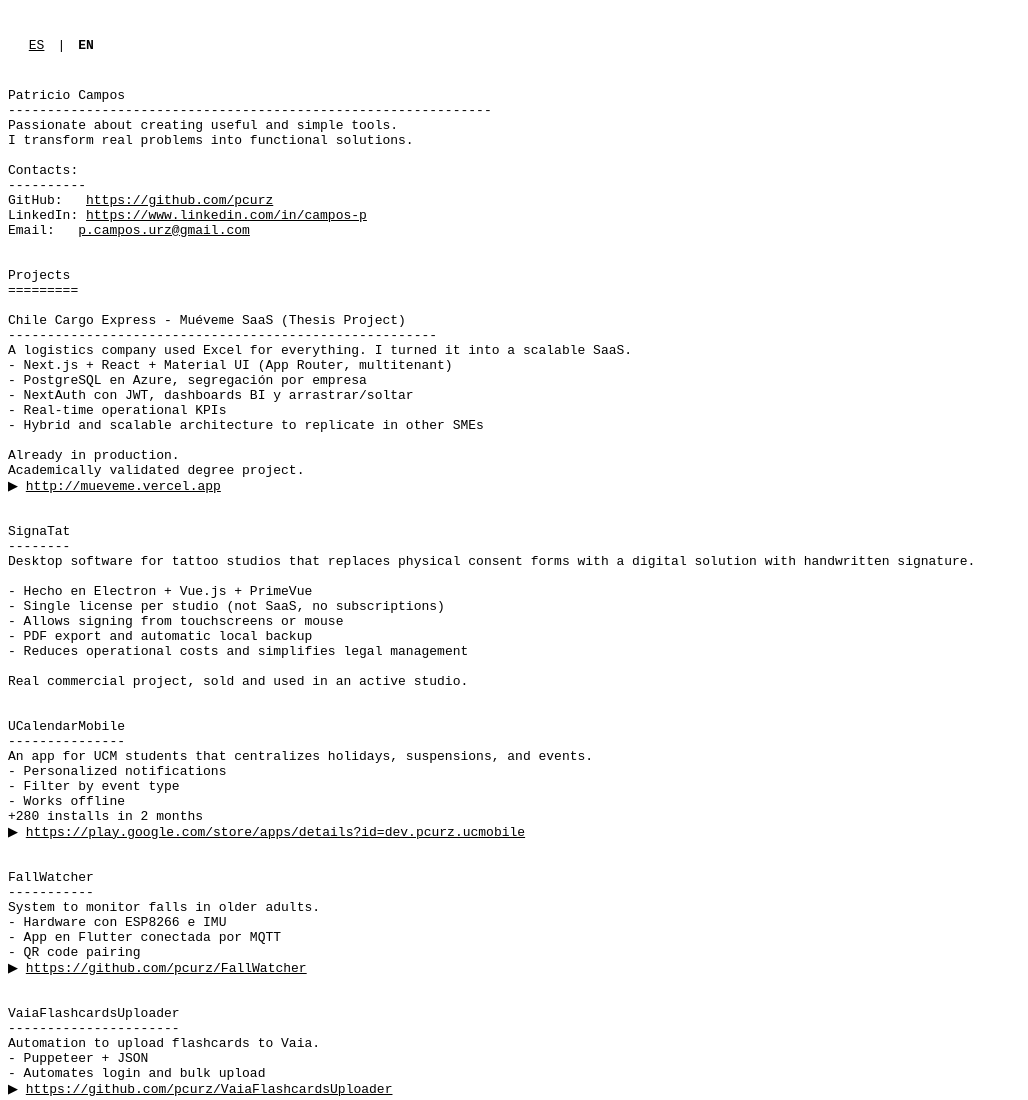
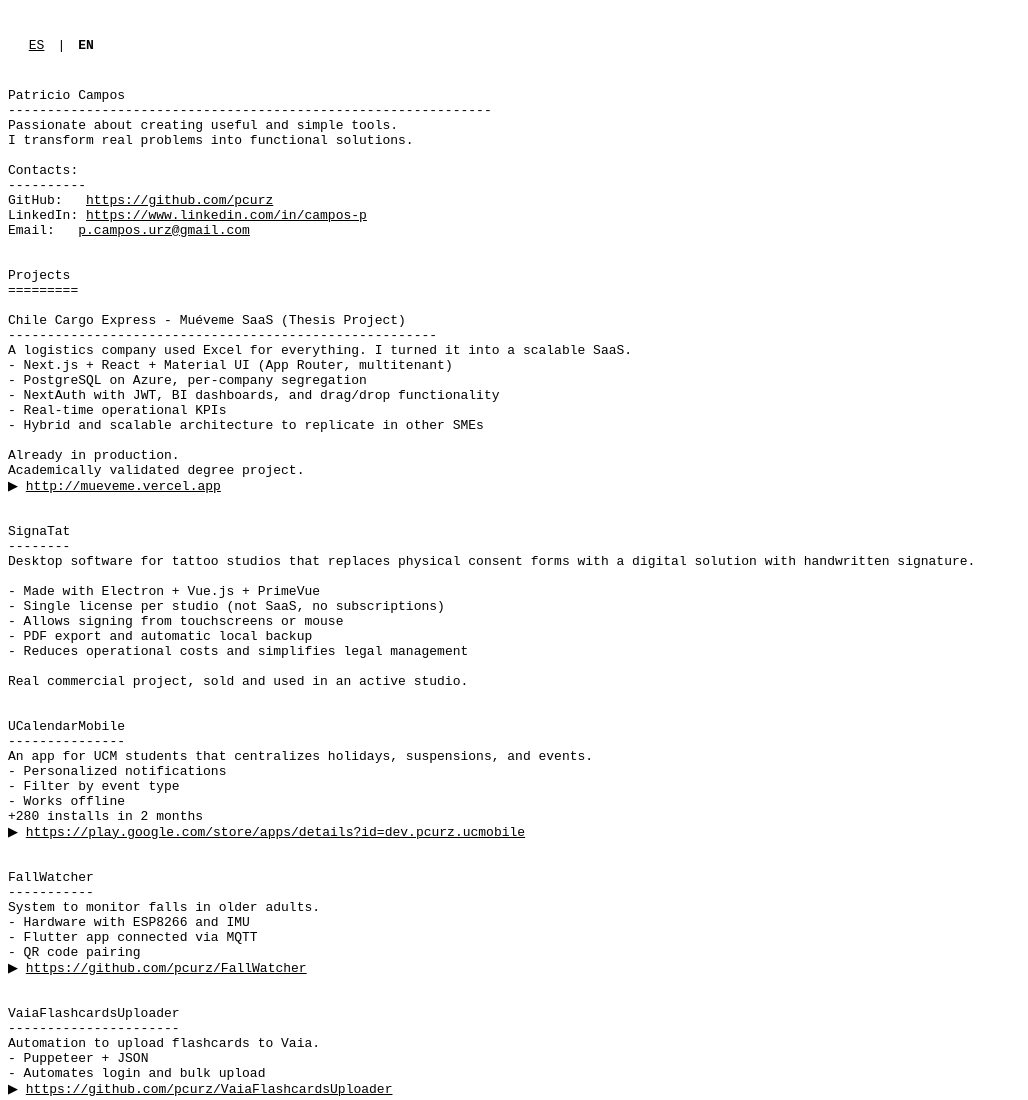
Before and after one commit to pcurz/pcurz.github.io, a plain HTML site: page index.html in a window 1280 px wide. Shown: the top 1100 px of the page, without its empty margins (0-1028 px from the left). Drawn offline with Linux system fonts and the light colour scheme.

Commit message:
fix: add missing strings

```diff
--- a/index.html
+++ b/index.html
@@ -27,9 +27,9 @@ LinkedIn: <a href="https://www.linkedin.com/in/campos-p" target="_blank">https:/
 <span data-translate-key="tesisProjectTitle">Chile Cargo Express - Muéveme SaaS (Proyecto de Tesis)</span>
 -------------------------------------------------------
 <span data-translate-key="tesisDesc1">Una empresa logística usaba Excel para todo. Lo convertí en un SaaS escalable.</span>
-- Next.js + React + Material UI (App Router, multitenant)
-- PostgreSQL en Azure, segregación por empresa
-- NextAuth con JWT, dashboards BI y arrastrar/soltar
+- <span data-translate-key="tesisTech1">Next.js + React + Material UI (App Router, multitenant)</span>
+- <span data-translate-key="tesisTech2">PostgreSQL en Azure, segregación por empresa</span>
+- <span data-translate-key="tesisTech3">NextAuth con JWT, dashboards BI y arrastrar/soltar</span>
 - <span data-translate-key="tesisKPI">KPI operativos en tiempo real</span>
 - <span data-translate-key="tesisArch">Arquitectura híbrida y escalable para replicar en otras pymes</span>
 
@@ -42,7 +42,7 @@ LinkedIn: <a href="https://www.linkedin.com/in/campos-p" target="_blank">https:/
 --------
 <span data-translate-key="signatatDesc1">Software de escritorio para estudios de tatuajes que reemplaza formularios físicos de consentimiento por una solución digital con firma manuscrita.</span>
 
-- Hecho en Electron + Vue.js + PrimeVue
+- <span data-translate-key="signatatTech1">Hecho en Electron + Vue.js + PrimeVue</span>
 - <span data-translate-key="signatatLicense">Licencia única por estudio (no es SaaS, no hay suscripciones)</span>
 - <span data-translate-key="signatatSigning">Permite firmar desde pantallas táctiles o mouse</span>
 - <span data-translate-key="signatatExport">Exportación PDF y respaldo local automático</span>
@@ -64,8 +64,8 @@ LinkedIn: <a href="https://www.linkedin.com/in/campos-p" target="_blank">https:/
 <span data-translate-key="fallwatcherProjectTitle">FallWatcher</span>
 -----------
 <span data-translate-key="fallwatcherDesc1">Sistema para monitorear caídas en adultos mayores.</span>
-- Hardware con ESP8266 e IMU
-- App en Flutter conectada por MQTT
+- <span data-translate-key="fallwatcherTech1">Hardware con ESP8266 e IMU</span>
+- <span data-translate-key="fallwatcherTech2">App en Flutter conectada por MQTT</span>
 - <span data-translate-key="fallwatcherPairing">Asociación por código QR</span>
 ▶ <a href="https://github.com/pcurz/FallWatcher" target="_blank">https://github.com/pcurz/FallWatcher</a>
 
@@ -73,7 +73,7 @@ LinkedIn: <a href="https://www.linkedin.com/in/campos-p" target="_blank">https:/
 <span data-translate-key="vaiaProjectTitle">VaiaFlashcardsUploader</span>
 ----------------------
 <span data-translate-key="vaiaDesc1">Automatización para subir flashcards a Vaia.</span>
-- Puppeteer + JSON
+- <span data-translate-key="vaiaTech1">Puppeteer + JSON</span>
 - <span data-translate-key="vaiaAutomation">Automatiza login y subida masiva</span>
 ▶ <a href="https://github.com/pcurz/VaiaFlashcardsUploader" target="_blank">https://github.com/pcurz/VaiaFlashcardsUploader</a>
 
--- a/script.js
+++ b/script.js
@@ -8,12 +8,16 @@ const translations = {
     projects_header: "Proyectos",
     tesisProjectTitle: "Chile Cargo Express - Muéveme SaaS (Proyecto de Tesis)",
     tesisDesc1: "Una empresa logística usaba Excel para todo. Lo convertí en un SaaS escalable.",
+    tesisTech1: "Next.js + React + Material UI (App Router, multitenant)",
+    tesisTech2: "PostgreSQL en Azure, segregación por empresa",
+    tesisTech3: "NextAuth con JWT, dashboards BI y arrastrar/soltar",
     tesisKPI: "KPI operativos en tiempo real",
     tesisArch: "Arquitectura híbrida y escalable para replicar en otras pymes",
     tesisStatus1: "Ya está en producción.",
     tesisStatus2: "Proyecto de titulación validado académicamente.",
     signatatProjectTitle: "SignaTat",
     signatatDesc1: "Software de escritorio para estudios de tatuajes que reemplaza formularios físicos de consentimiento por una solución digital con firma manuscrita.",
+    signatatTech1: "Hecho en Electron + Vue.js + PrimeVue",
     signatatLicense: "Licencia única por estudio (no es SaaS, no hay suscripciones)",
     signatatSigning: "Permite firmar desde pantallas táctiles o mouse",
     signatatExport: "Exportación PDF y respaldo local automático",
@@ -27,9 +31,12 @@ const translations = {
     ucalendarInstalls: "+280 instalaciones en 2 meses",
     fallwatcherProjectTitle: "FallWatcher",
     fallwatcherDesc1: "Sistema para monitorear caídas en adultos mayores.",
+    fallwatcherTech1: "Hardware con ESP8266 e IMU",
+    fallwatcherTech2: "App en Flutter conectada por MQTT",
     fallwatcherPairing: "Asociación por código QR",
     vaiaProjectTitle: "VaiaFlashcardsUploader",
     vaiaDesc1: "Automatización para subir flashcards a Vaia.",
+    vaiaTech1: "Puppeteer + JSON",
     vaiaAutomation: "Automatiza login y subida masiva",
     otherHeader: "Otros",
     otherDesc1: "A veces hago pentesting por curiosidad: apps, sitios, APIs, lo que se cruce.",
@@ -49,12 +56,16 @@ const translations = {
     projects_header: "Projects",
     tesisProjectTitle: "Chile Cargo Express - Muéveme SaaS (Thesis Project)",
     tesisDesc1: "A logistics company used Excel for everything. I turned it into a scalable SaaS.",
+    tesisTech1: "Next.js + React + Material UI (App Router, multitenant)",
+    tesisTech2: "PostgreSQL on Azure, per-company segregation",
+    tesisTech3: "NextAuth with JWT, BI dashboards, and drag/drop functionality",
     tesisKPI: "Real-time operational KPIs",
     tesisArch: "Hybrid and scalable architecture to replicate in other SMEs",
     tesisStatus1: "Already in production.",
     tesisStatus2: "Academically validated degree project.",
     signatatProjectTitle: "SignaTat",
     signatatDesc1: "Desktop software for tattoo studios that replaces physical consent forms with a digital solution with handwritten signature.",
+    signatatTech1: "Made with Electron + Vue.js + PrimeVue",
     signatatLicense: "Single license per studio (not SaaS, no subscriptions)",
     signatatSigning: "Allows signing from touchscreens or mouse",
     signatatExport: "PDF export and automatic local backup",
@@ -68,9 +79,12 @@ const translations = {
     ucalendarInstalls: "+280 installs in 2 months",
     fallwatcherProjectTitle: "FallWatcher",
     fallwatcherDesc1: "System to monitor falls in older adults.",
+    fallwatcherTech1: "Hardware with ESP8266 and IMU",
+    fallwatcherTech2: "Flutter app connected via MQTT",
     fallwatcherPairing: "QR code pairing",
     vaiaProjectTitle: "VaiaFlashcardsUploader",
     vaiaDesc1: "Automation to upload flashcards to Vaia.",
+    vaiaTech1: "Puppeteer + JSON",
     vaiaAutomation: "Automates login and bulk upload",
     otherHeader: "Others",
     otherDesc1: "Sometimes I do pentesting out of curiosity: apps, sites, APIs, whatever comes across.",
```
